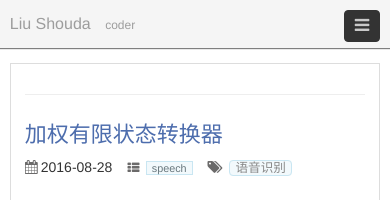
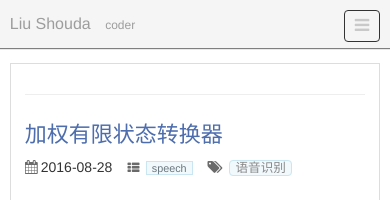
Before and after one commit to vsooda/vsooda.github.io, a Jekyll site: the page built from index.html, in a window 390 px wide. Shown: the top 200 px of the page. Built offline with Jekyll 4.4.1, drawn with Linux system fonts in a browser that asks for light colours; the list of posts is cut into pages by our own code; comment, search, counter and statistics services are not loaded.

Commit message:
1 use github highlight; 2 label-card style; 3 headmenu nav style

```diff
--- a/_includes/head.html
+++ b/_includes/head.html
@@ -10,7 +10,7 @@
     <link rel="icon" href="/favicon.ico?" type="image/x-icon">
     <link rel="stylesheet" href="{{ " /css/fontawesome/css/font-awesome.min.css " | prepend: site.baseurl }}">
     <link rel="stylesheet" href="{{ " /css/main.css " | prepend: site.baseurl }}">
-    <link href="/js/code/prettify.css" type="text/css" rel="stylesheet" />
+    <link href="/css/github-v2.min.css" type="text/css" rel="stylesheet" />
     <link rel="canonical" href="{{ page.url | replace:'index.html','' | prepend: site.baseurl | prepend: site.url }}">
     <link rel="alternate" type="application/rss+xml" title="{{ site.title }}" href="{{ " /feed.xml " | prepend: site.baseurl | prepend: site.url }}">
 
--- a/_sass/_header.scss
+++ b/_sass/_header.scss
@@ -113,7 +113,7 @@
                 right: 0;
                 top:10px;
                 padding: 5px 10px;
-                background: #333;
+                background: #f5f5f5;
                 border: 1px solid #333;
                 border-radius: 4px;
                 color: #c9c9c9;
@@ -122,7 +122,7 @@
                 transition: 0.4s ease;
             }
             >.active{
-                background: #000;
+                background: #c0ddc7;
                 color: #fff;
             }
             .nav-show{
@@ -143,9 +143,8 @@
                 opacity: 0;
                 transition: 0.2s cubic-bezier(0.5, 0.1, 0.51, 1.38);
                 ul {
-                    background: #222;
+                    background: #f5f5f5;
                     border-radius: 0 0 4px 4px;
-                    box-shadow: 0px 3px 4px 1px rgba(0,0,0,0.5);
                     li {
                         font-size: 14px;
                         display: block;
@@ -160,8 +159,7 @@
                             border: none;
                         }
                         >.active {
-                            color: #fff;
-                            background-color: #000;
+                            background-color: #c0ddc7;
                             box-shadow: none;
                         }
                     }
--- a/_sass/_post.scss
+++ b/_sass/_post.scss
@@ -15,6 +15,15 @@
             i {
                 padding-right: 5px;
                 color: #6b6a6a;
+            }
+            a {
+                border: 1px solid #c9e6f2;
+                color: #68777d;
+                padding: 0 5px;
+                transition: 0.3s ease;
+                &:hover {
+                    color: deepPink;
+                }
             }
         }
     }
```
